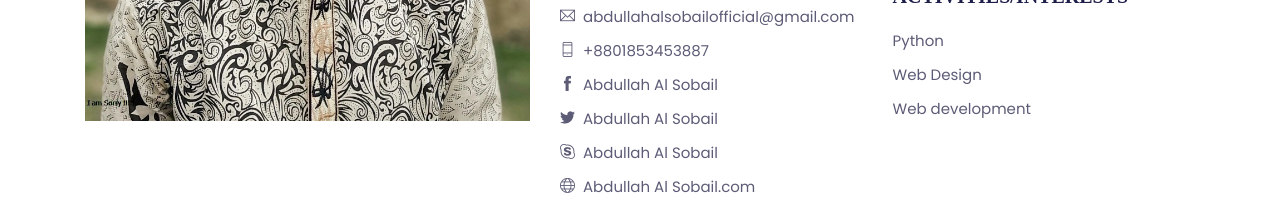
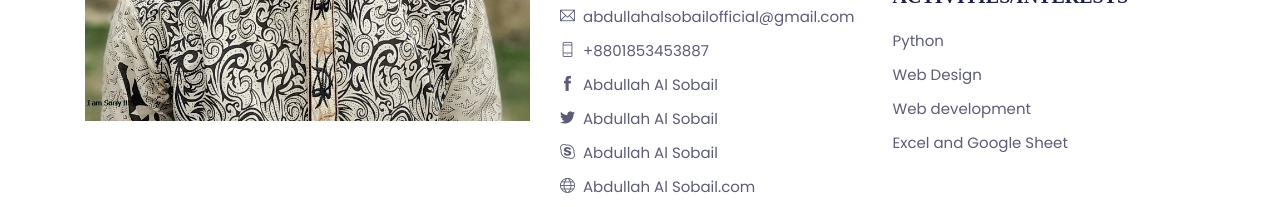
Before and after one commit to Black-Origin/Black-Origin, a plain HTML site: page teacher-single.html in a window 1280 px wide. Shown: the part 840-1047 px from the top of the page. Drawn offline with Linux system fonts and the light colour scheme; some packages are replaced by stand-ins of ours; a web font is replaced by a local one.

Commit message:
Update teacher-single.html

```diff
--- a/teacher-single.html
+++ b/teacher-single.html
@@ -246,6 +246,7 @@
               <li class="mb-3">Python</li>
               <li class="mb-3">Web Design</li>
               <li class="mb-3">Web development</li>
+		<li class="mb-3">Excel and Google Sheet</li>
             </ul>
           </div>
         </div>
```
